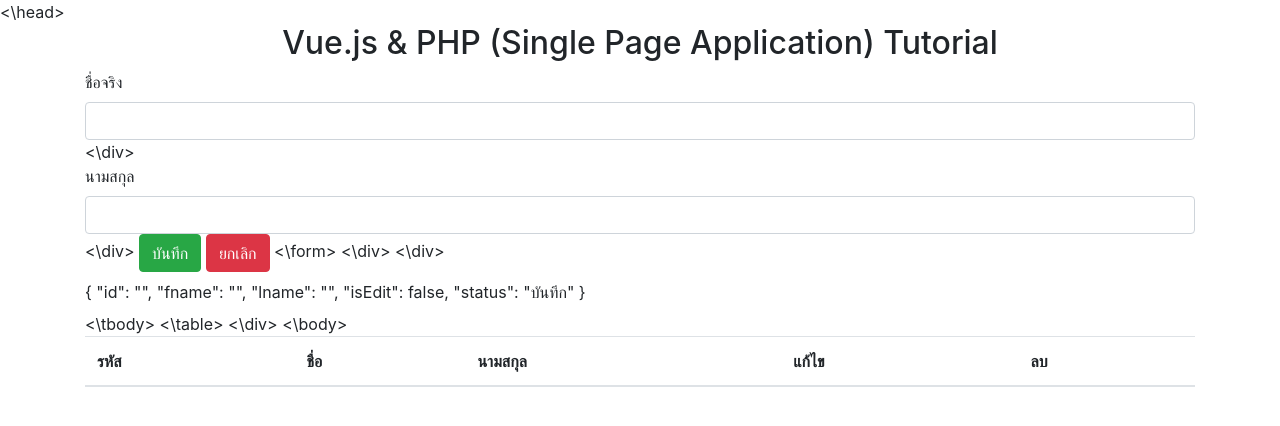
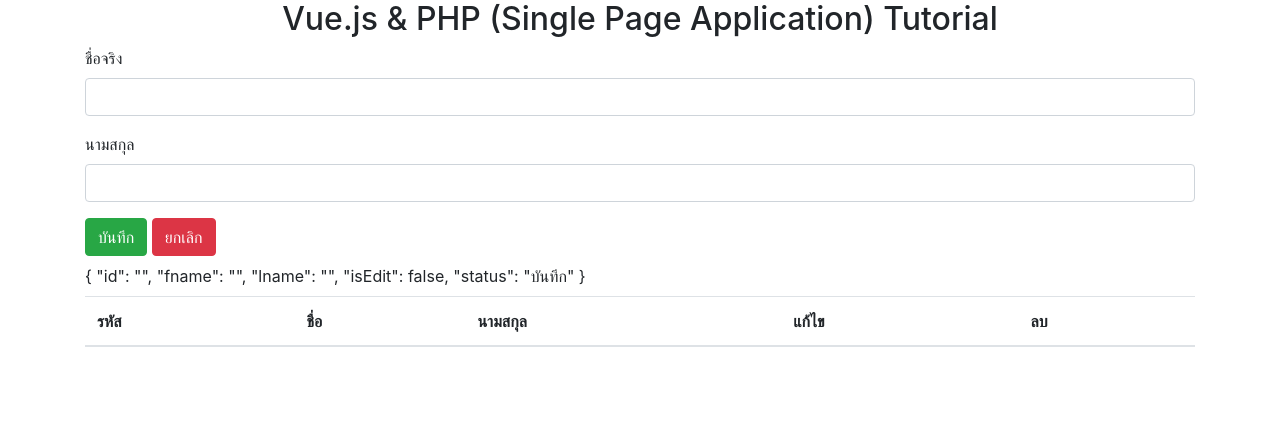
Before and after one commit to kongruksiamza/SPA-Vuejs-PHP, a PHP site: page / in a window 1280 px wide. Shown: the top 426 px of the page. Run offline with PHP 8.4, Linux system fonts and the light colour scheme; data that the repository does not hold is empty.

Commit message:
Update index.php

```diff
--- a/index.php
+++ b/index.php
@@ -10,7 +10,7 @@
     <script src="https://stackpath.bootstrapcdn.com/bootstrap/4.5.0/js/bootstrap.min.js" integrity="sha384-OgVRvuATP1z7JjHLkuOU7Xw704+h835Lr+6QL9UvYjZE3Ipu6Tp75j7Bh/kR0JKI" crossorigin="anonymous"></script>
     <script src="https://cdn.jsdelivr.net/npm/vue/dist/vue.js"></script>
     <script src="https://cdn.jsdelivr.net/npm/axios/dist/axios.min.js"></script>
-<\head>
+</head>
 <body>
         <div class="container" id="app">
                 <h2 align="center">{{message}}</h2>
@@ -20,16 +20,16 @@
                             <div class="form-group">
                                 <label for="">ชื่อจริง</label>
                                 <input type="text" v-model="form.fname" class="form-control">
-                            <\div>
+                            </div>
                             <div class="form-group">
                                 <label for="">นามสกุล</label>
                                 <input type="text" v-model="form.lname" class="form-control">
-                            <\div>
+                            </div>
                             <input type="submit" v-model="form.status" class="btn btn-success">
                             <input type="reset" value="ยกเลิก" class="btn btn-danger">
-                        <\form>
-                     <\div>
-                <\div>
+                        </form>
+                     </div>
+                </div>
                 <div class="py-2">
                     {{form}}
                 </div>
@@ -56,9 +56,9 @@
                         </td>
                     </tr>
                     <tr>
-                <\tbody>
-                <\table>
-        <\div>
-<\body>
+                </tbody>
+                </table>
+        </div>
+</body>
 <script src="app.js"></script>
-<\html>
+</html>
```
